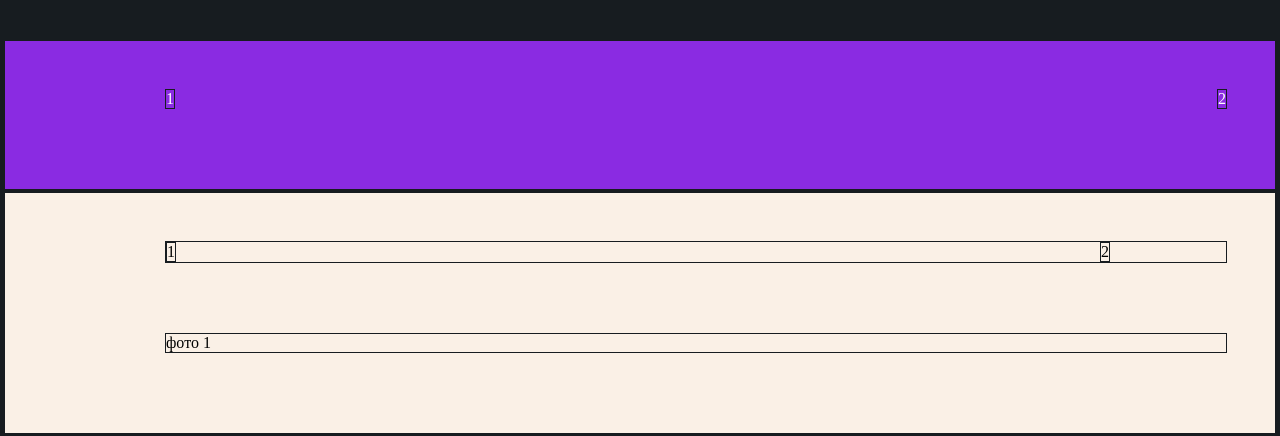
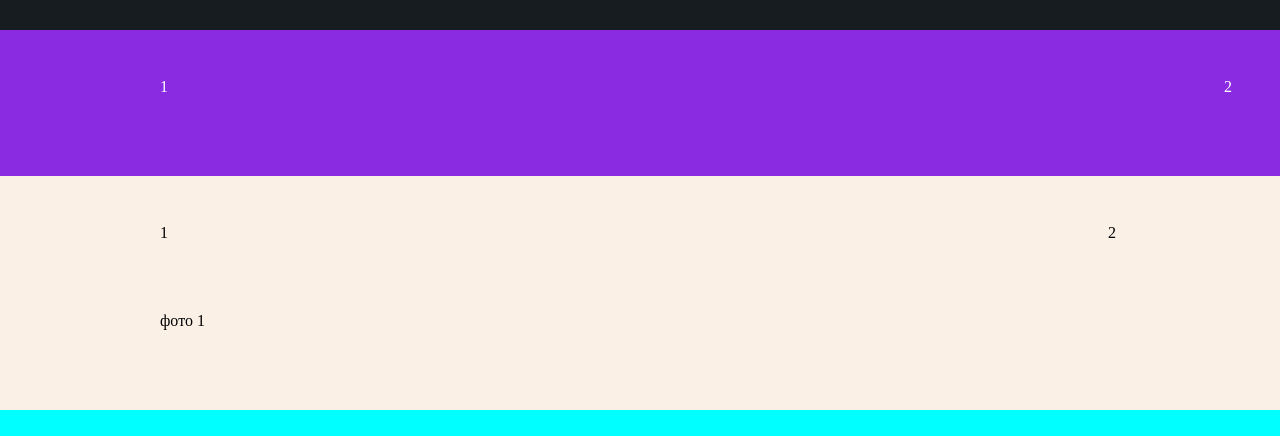
Before and after one commit to Kosyrev143/nft-repo, a plain HTML site: page index.html in a window 1280 px wide. Shown: the part 108-544 px from the top of the page. Drawn offline with Linux system fonts and the light colour scheme.

Commit message:
fix: (body) fix markup

```diff
--- a/style.css
+++ b/style.css
@@ -1,7 +1,6 @@
 *{
     margin: 0;
     padding: 0;
-    border: 1px solid #171C20;
 }
 body{
     min-height: 100vh;
```
